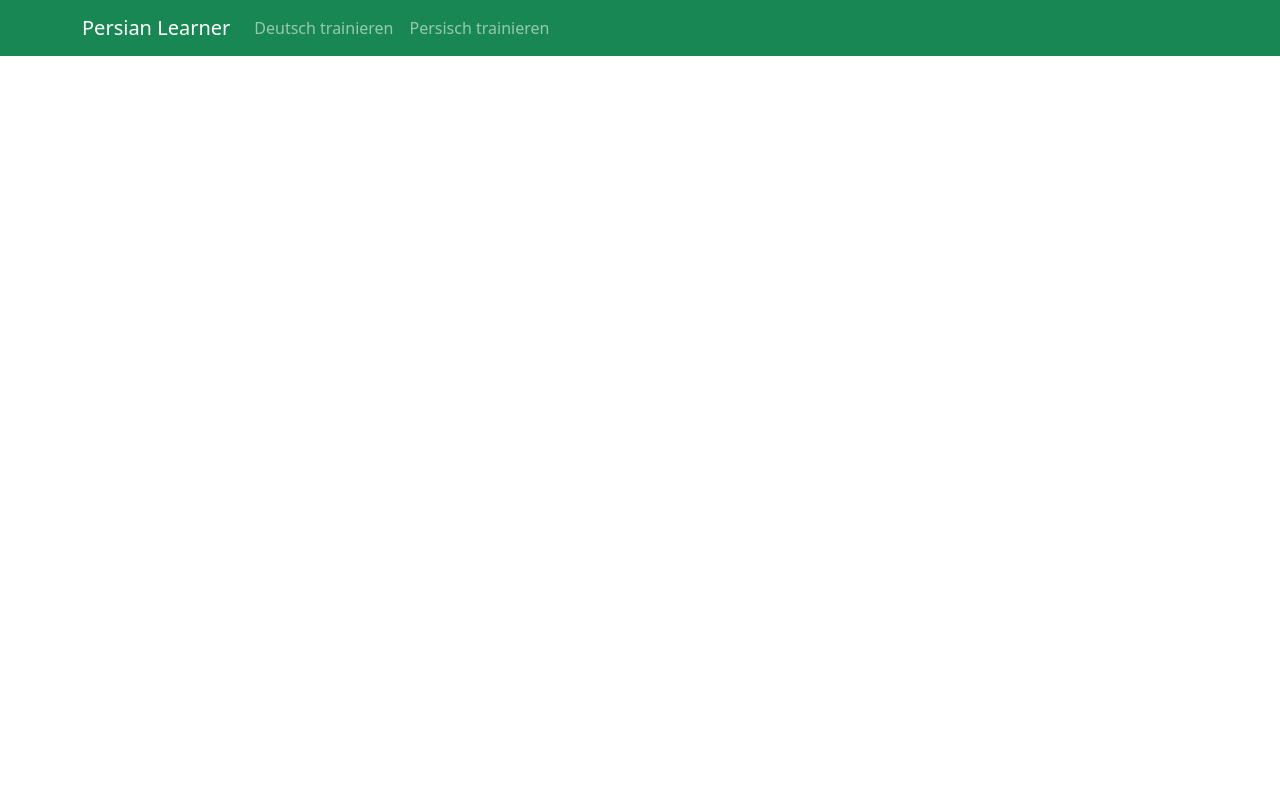
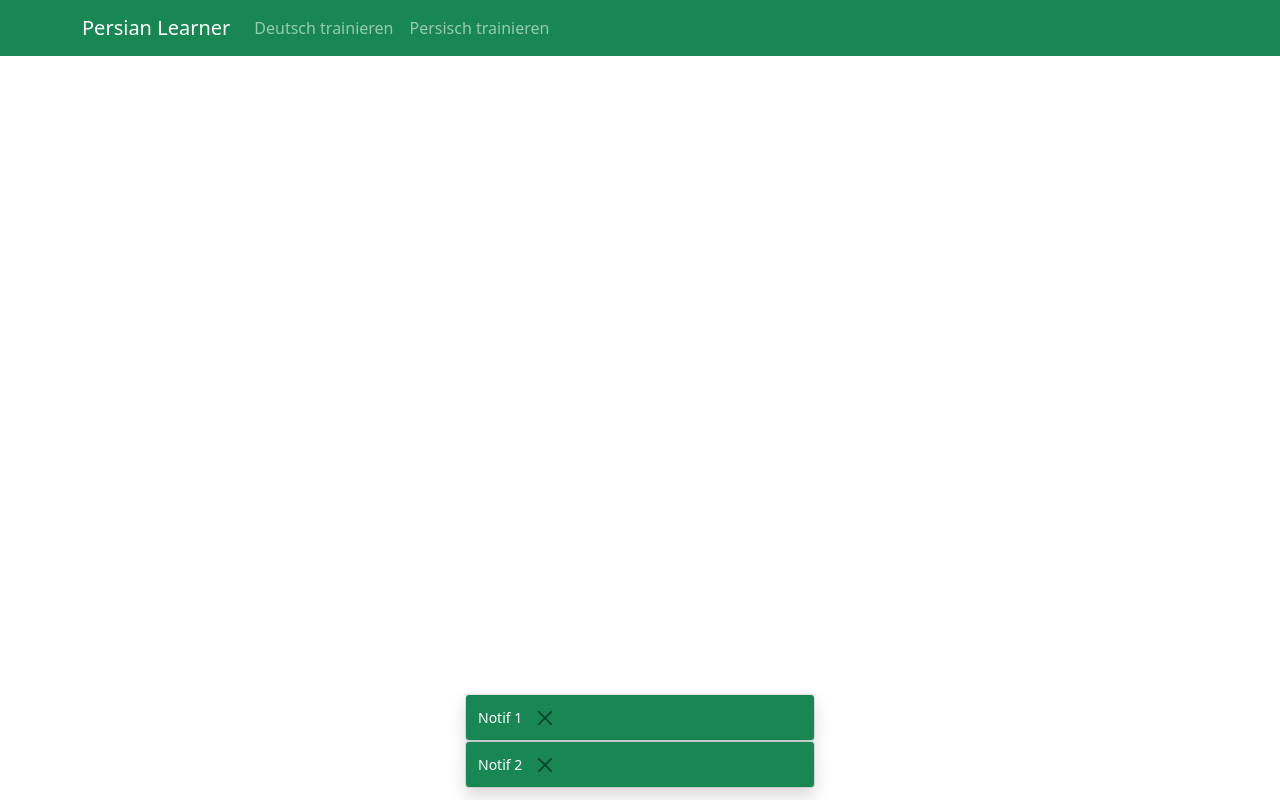
Before and after one commit to kremerd/persian-learner, a React (Create React App) app: page / in a window 1280 px wide. Built offline with nearby package versions, Linux system fonts and the light colour scheme.

Commit message:
feat: add static toasts

```diff
--- a/src/components/App.tsx
+++ b/src/components/App.tsx
@@ -1,5 +1,6 @@
 import React from 'react';
 import { BrowserRouter } from 'react-router-dom';
+import { ToastrContainer } from '../features/notification/components/Toastr/ToastrContainer';
 import routes from '../routes';
 import { Header } from './Header';
 
@@ -12,6 +13,7 @@ export class App extends React.Component {
         </header>
         <main className="container">
           { routes }
+          <ToastrContainer></ToastrContainer>
         </main>
       </BrowserRouter>
     );
--- /dev/null
+++ b/src/features/notification/components/Toast/Toast.tsx
@@ -0,0 +1,33 @@
+import { Toast as BootstrapToast } from 'bootstrap';
+import React from 'react';
+
+export class Toast extends React.Component<{ notification: string }> {
+  private toastRef = React.createRef<HTMLDivElement>();
+
+  componentDidMount(): void {
+    if (this.toastRef.current) {
+      const toast = new (BootstrapToast as any)(this.toastRef.current, { autohide: false }) as BootstrapToast & { show: () => void };
+      toast.show();
+    }
+  }
+
+  render(): JSX.Element {
+    return (
+      <div className="toast d-flex align-items-center bg-primary text-white"
+        role="alert"
+        aria-live="assertive"
+        aria-atomic="true"
+        ref={this.toastRef}
+      >
+        <div className="toast-body">
+          {this.props.notification}
+        </div>
+        <button type="button"
+          className="btn-close ml-auto mr-2"
+          data-dismiss="toast"
+          aria-label="Schließen"
+        ></button>
+      </div>
+    );
+  }
+}
--- /dev/null
+++ b/src/features/notification/components/Toastr/Toastr.scss
@@ -0,0 +1,14 @@
+.toastr {
+  position: fixed;
+  width: calc(100% - 1.5rem);
+  max-width: 350px;
+  left: 50%;
+  bottom: 0px;
+  transform: translate(calc(-50% - .75rem), 0px);
+  margin: 0 .75rem .75rem .75rem;
+  z-index: 9999;
+
+  .toast {
+    width: 100%;
+  }
+}
--- /dev/null
+++ b/src/features/notification/components/Toastr/Toastr.tsx
@@ -0,0 +1,11 @@
+import React from 'react';
+import { Toast } from '../Toast/Toast';
+import './Toastr.scss';
+
+export const Toastr = ({ notifications }: { notifications: string[] }): JSX.Element => (
+  <div className="toastr">
+    {notifications.map((notification, i) => (
+      <Toast notification={notification} key={`toast-${i}`}></Toast>
+    ))}
+  </div>
+);
--- /dev/null
+++ b/src/features/notification/components/Toastr/ToastrContainer.tsx
@@ -0,0 +1,10 @@
+import { connect } from 'react-redux';
+import { selectNotifications } from '../../selectors';
+import { Toastr } from './Toastr';
+
+const mapStateToProps = (state: any): any => ({
+  notifications: selectNotifications(state),
+});
+
+export const ToastrContainer =
+  connect<{ notifications: string[] }, {}, {}>(mapStateToProps)(Toastr);
--- /dev/null
+++ b/src/features/notification/selectors/index.ts
@@ -0,0 +1,7 @@
+import { createSelector } from '@reduxjs/toolkit';
+import { State } from '../slice';
+
+const selectSlice = (state: any): State => state.notification;
+export default selectSlice;
+
+export const selectNotifications = createSelector([selectSlice], ({ notifications }) => notifications);
--- /dev/null
+++ b/src/features/notification/slice/index.ts
@@ -0,0 +1,25 @@
+import { createSlice } from '@reduxjs/toolkit';
+
+export interface State {
+  notifications: string[];
+}
+
+const initialState: State = {
+  notifications: [
+    'Notif 1',
+    'Notif 2',
+  ],
+};
+
+const slice = createSlice({
+  name: 'notification',
+  initialState,
+  reducers: {
+    add: (state: State, { payload }: { payload: string }): void => {
+      state.notifications.push(payload);
+    },
+  },
+});
+
+export const { add } = slice.actions;
+export default slice.reducer;
--- a/src/reducers/index.ts
+++ b/src/reducers/index.ts
@@ -1,9 +1,11 @@
 import { combineReducers } from '@reduxjs/toolkit';
 import lexicon from '../features/lexicon/slice';
+import notification from '../features/notification/slice';
 import trainer from '../features/trainer/slice';
 
 const rootReducer = combineReducers({
   lexicon,
+  notification,
   trainer
 });
 
```
